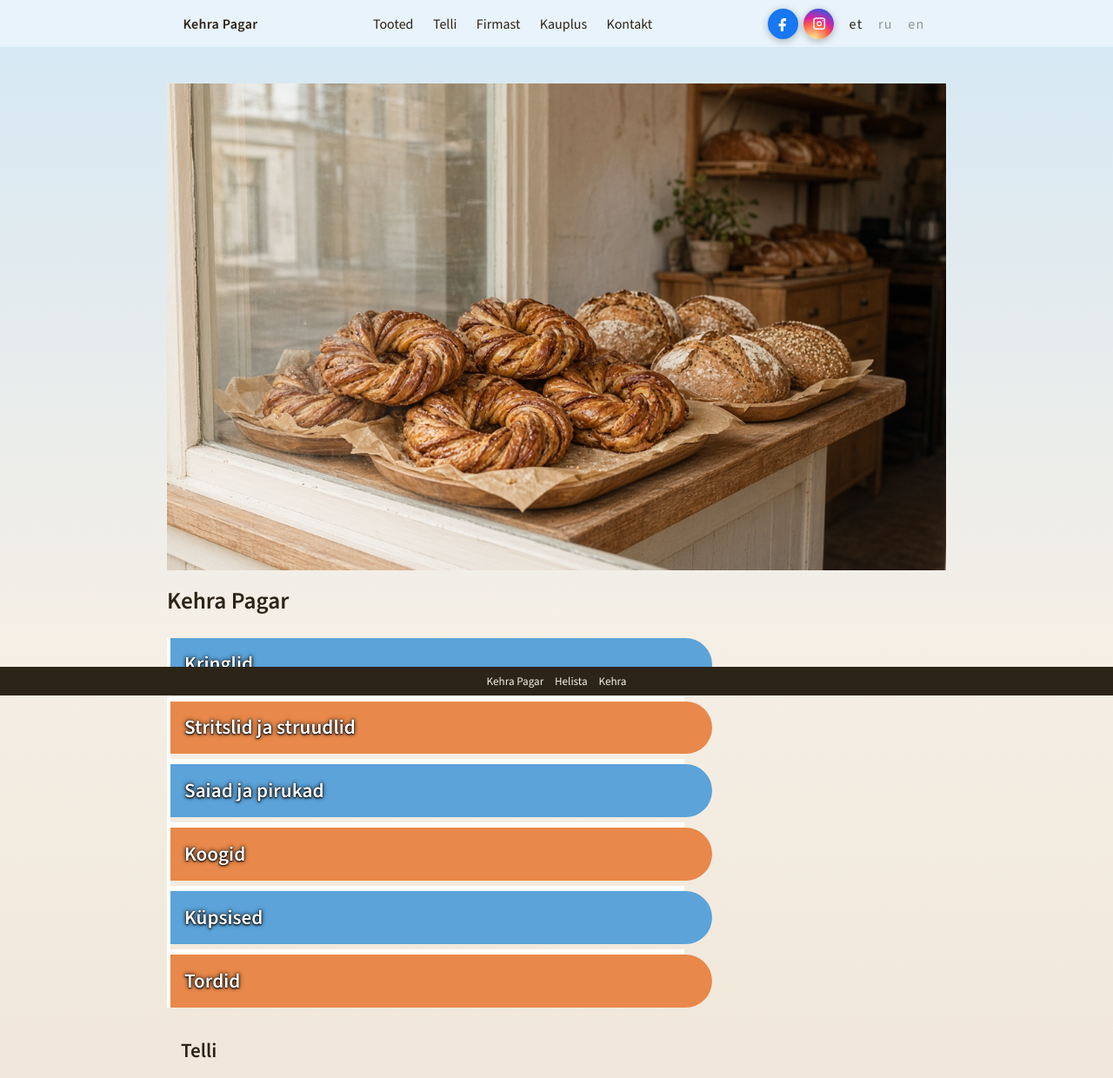
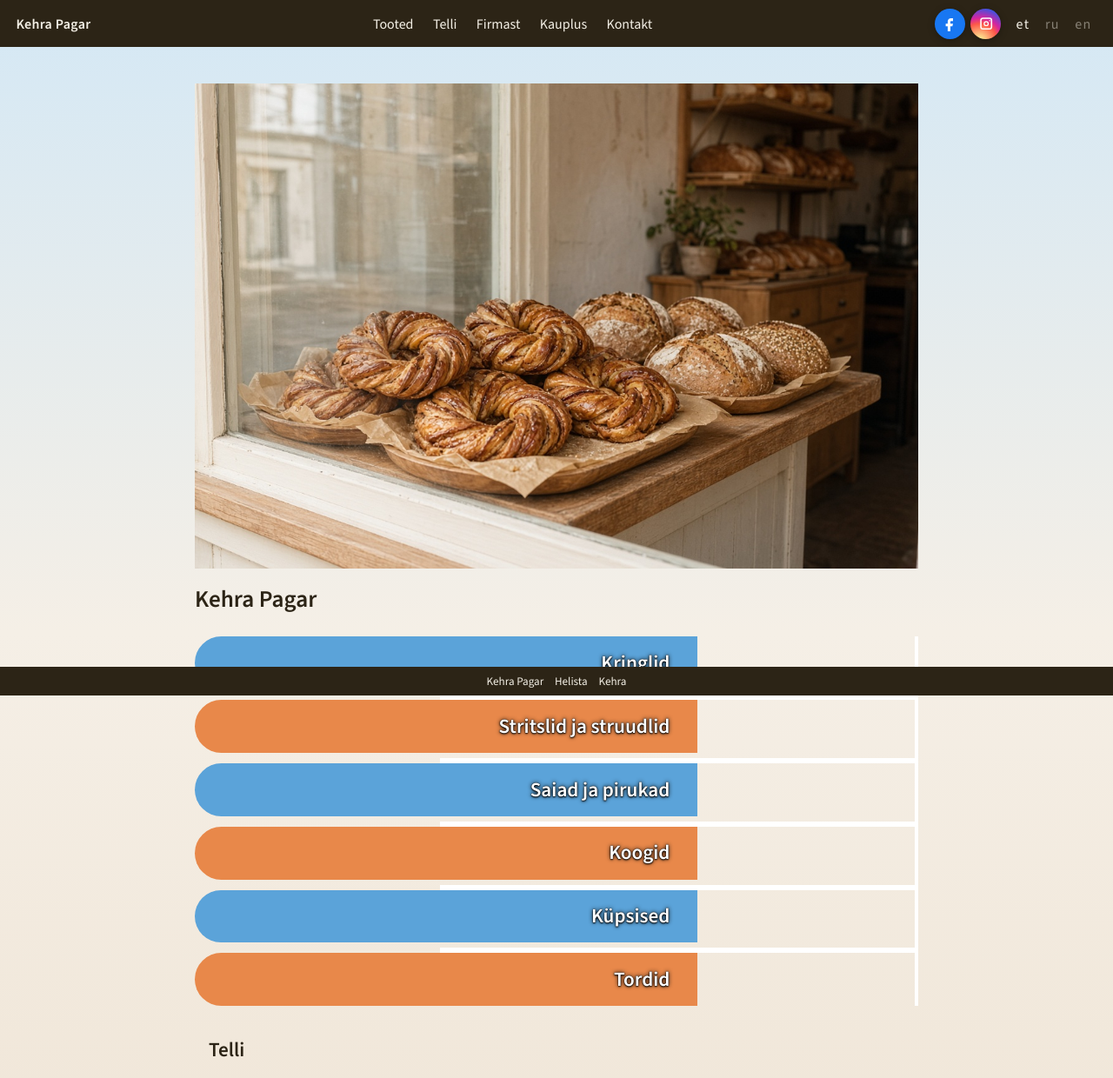
Before and after one commit to ivarneio/kehrapagar, a plain HTML site: page index.html in a window 1280 px wide. Shown: the top 1240 px of the page at 87% size. Drawn offline with nearby package versions, Linux system fonts and the light colour scheme; no server answers.

Commit message:
Taasta viimane töötav seis.
Tagasi commit 2faaea4: funktsioonid terved, enne avalehe ülekirjutamist.

```diff
--- a/stiil.css
+++ b/stiil.css
@@ -375,48 +375,3 @@ textarea { font: inherit; border: 1px solid var(--joon); background: #fff; color
   margin-right: 4px;
   margin-bottom: 0;
 }
-
-/* Uus välimus vana funktsionaalsuse peal */
-.pais {
-  background: #e8f3fb;
-  color: var(--pais);
-}
-.pais-sisu {
-  width: min(28rem, 100%);
-  margin-left: auto;
-  margin-right: auto;
-}
-nav { background: #e8f3fb; color: var(--pais); }
-.grupid .grupp > button .sorm-nimi {
-  text-align: inherit;
-  padding-left: 0;
-  padding-right: 0;
-}
-main {
-  width: min(28rem, 100%);
-  margin-left: auto;
-  margin-right: auto;
-}
-
-@media (min-width: 48rem) {
-  .pais-sisu,
-  main {
-    width: 70%;
-  }
-  .grupid::after {
-    left: 0;
-    right: auto;
-  }
-  .grupid .grupp + .grupp::before {
-    margin-left: 4px;
-    margin-right: calc(30% + 2rem);
-  }
-  .grupid .grupp > button {
-    margin-left: 4px;
-    margin-right: auto;
-    padding-left: 1rem;
-    padding-right: 1rem;
-    border-radius: 0 2rem 2rem 0;
-    text-align: left;
-  }
-}
```
